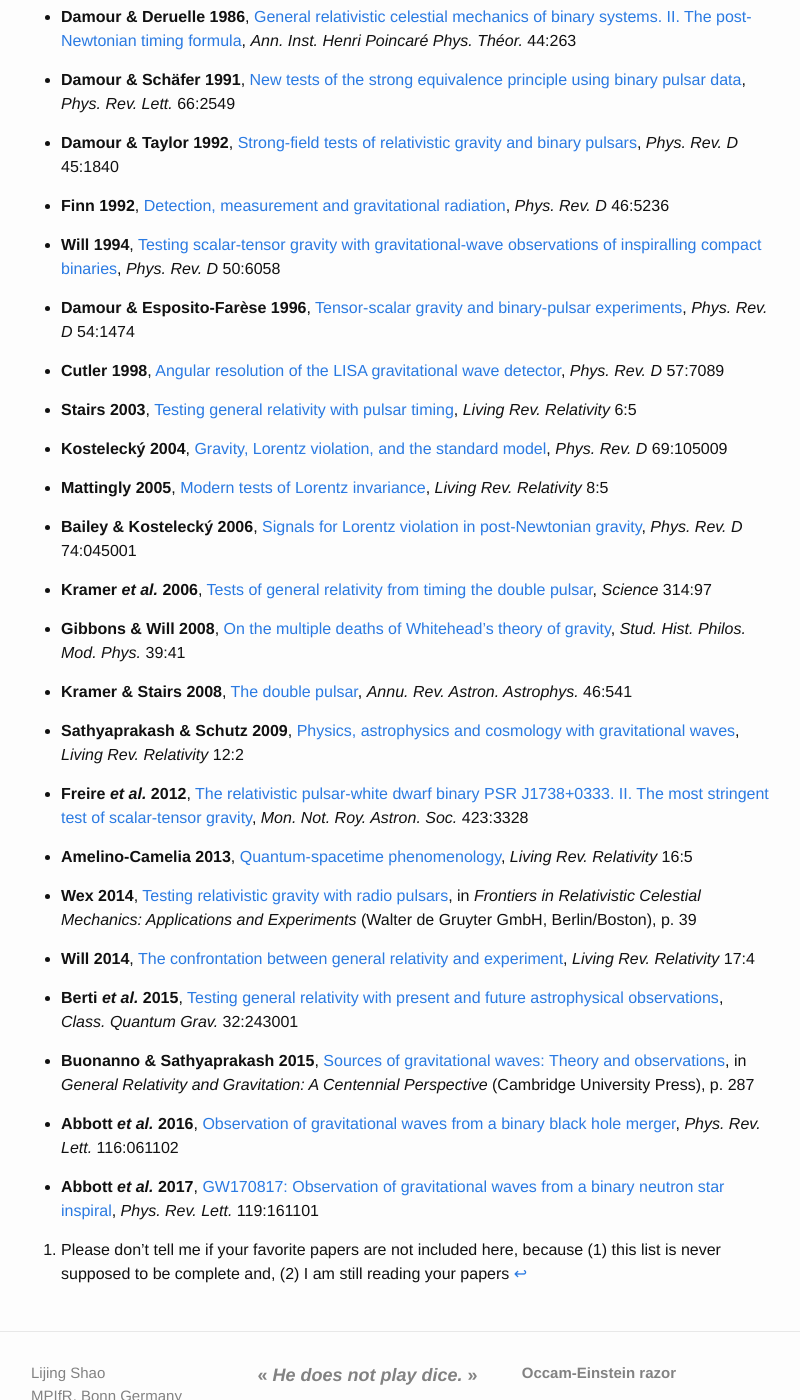
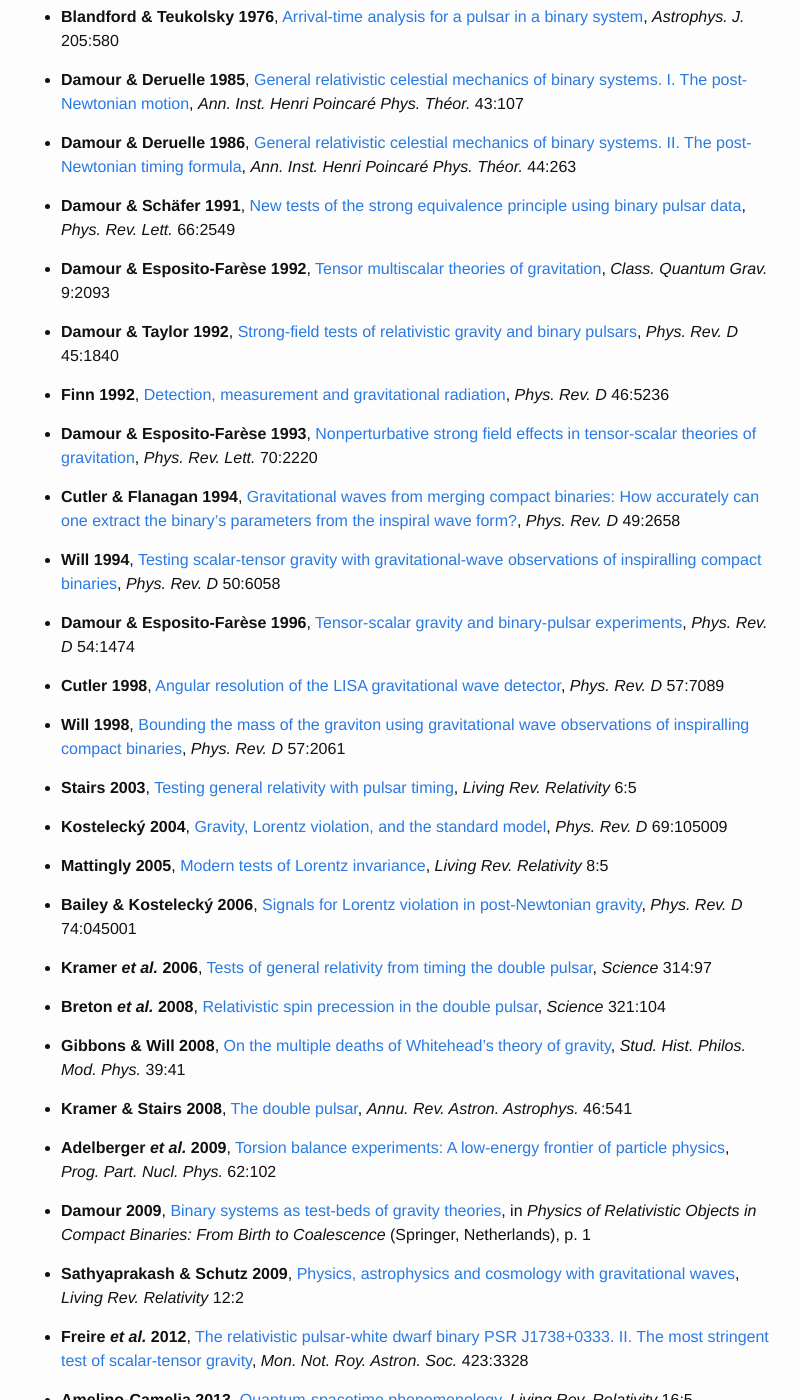
Before and after one commit to Friendshao/Friendshao.github.io, a Jekyll site: the page built from docs/papers.md, in a window 1280 px wide and 1400 px high, scrolled down 209 px. Shown: the whole window, without its empty margins (239-1039 px from the left). Built offline with Jekyll 4.4.1, drawn with Linux system fonts in a browser that asks for light colours; some of the changed text lies outside the part shown.

Commit message:
update papers.md

```diff
--- a/docs/papers.md
+++ b/docs/papers.md
@@ -7,6 +7,15 @@
 ---
 
 <p></p>
+
+- **Will & Nordtvedt 1972**, [Conservation laws and preferred frames in
+  relativistic gravity. I. Preferred-frame theories and an extended PPN
+  formalism](http://adsabs.harvard.edu/abs/1972ApJ...177..757W), *Astrophys.
+  J.* 177:757
+
+- **Blandford & Teukolsky 1976**, [Arrival-time analysis for a pulsar in a
+  binary system](http://adsabs.harvard.edu/abs/1976ApJ...205..580B),
+  *Astrophys. J.* 205:580
 
 - **Damour & Deruelle 1985**, [General relativistic celestial mechanics of
   binary systems. I. The post-Newtonian
@@ -23,6 +32,10 @@
   data](https://journals.aps.org/prl/abstract/10.1103/PhysRevLett.66.2549),
   *Phys. Rev. Lett.* 66:2549
 
+- **Damour & Esposito-Farèse 1992**, [Tensor multiscalar theories of
+  gravitation](http://dx.doi.org/10.1088/0264-9381/9/9/015), *Class. Quantum
+  Grav.* 9:2093
+
 - **Damour & Taylor 1992**, [Strong-field tests of relativistic gravity and
   binary
   pulsars](https://journals.aps.org/prd/abstract/10.1103/PhysRevD.45.1840),
@@ -30,6 +43,16 @@
 
 - **Finn 1992**, [Detection, measurement and gravitational
   radiation](https://arxiv.org/abs/gr-qc/9209010), *Phys. Rev. D* 46:5236
+
+- **Damour & Esposito-Farèse 1993**, [Nonperturbative strong field effects in
+  tensor-scalar theories of
+  gravitation](http://dx.doi.org/10.1103/PhysRevLett.70.2220), *Phys. Rev.
+  Lett.* 70:2220
+
+- **Cutler & Flanagan 1994**, [Gravitational waves from merging compact
+  binaries: How accurately can one extract the binary's parameters from the
+  inspiral wave form?](https://arxiv.org/abs/gr-qc/9402014), *Phys. Rev. D*
+  49:2658
 
 - **Will 1994**, [Testing scalar-tensor gravity with gravitational-wave
   observations of inspiralling compact
@@ -40,6 +63,10 @@
 
 - **Cutler 1998**, [Angular resolution of the LISA gravitational wave
   detector](https://arxiv.org/abs/gr-qc/9703068), *Phys. Rev. D* 57:7089
+
+- **Will 1998**, [Bounding the mass of the graviton using gravitational wave
+  observations of inspiralling compact
+  binaries](https://arxiv.org/abs/gr-qc/9709011), *Phys. Rev. D* 57:2061
 
 - **Stairs 2003**, [Testing general relativity with pulsar
   timing](https://arxiv.org/abs/astro-ph/0307536), *Living Rev.  Relativity*
@@ -59,6 +86,9 @@
 - **Kramer *et al.* 2006**, [Tests of general relativity from timing the double
   pulsar](https://arxiv.org/abs/astro-ph/0609417), *Science* 314:97
 
+- **Breton *et al.* 2008**, [Relativistic spin precession in the double
+  pulsar](https://arxiv.org/abs/0807.2644), *Science* 321:104
+
 - **Gibbons & Will 2008**, [On the multiple deaths of Whitehead's theory of
   gravity](https://arxiv.org/abs/gr-qc/0611006), *Stud. Hist. Philos. Mod.
   Phys.* 39:41
@@ -66,6 +96,15 @@
 - **Kramer & Stairs 2008**, [The double
   pulsar](http://adsabs.harvard.edu/abs/2008ARA%26A..46..541K), *Annu. Rev.
   Astron. Astrophys.* 46:541
+
+- **Adelberger *et al.* 2009**, [Torsion balance experiments: A low-energy
+  frontier of particle physics](http://dx.doi.org/10.1016/j.ppnp.2008.08.002),
+  *Prog. Part. Nucl. Phys.* 62:102
+
+- **Damour 2009**, [Binary systems as test-beds of gravity
+  theories](https://arxiv.org/abs/0704.0749), in *Physics of Relativistic
+  Objects in Compact Binaries: From Birth to Coalescence* (Springer,
+  Netherlands), p. 1
 
 - **Sathyaprakash & Schutz 2009**, [Physics, astrophysics and cosmology with
   gravitational waves](https://arxiv.org/abs/0903.0338), *Living Rev.
@@ -105,4 +144,8 @@
   a binary neutron star inspiral](https://arxiv.org/abs/1710.05832), *Phys.
   Rev. Lett.* 119:161101
 
+- **Touboul *et al.* 2017**, [MICROSCOPE mission: First results of a space test
+  of the equivalence principle](https://arxiv.org/abs/1712.01176), *Phys. Rev.
+  Lett.* 119:231101
+
 [^note]: Please don't tell me if your favorite papers are not included here, because (1) this list is never supposed to be complete and, (2) I am still reading your papers
```
